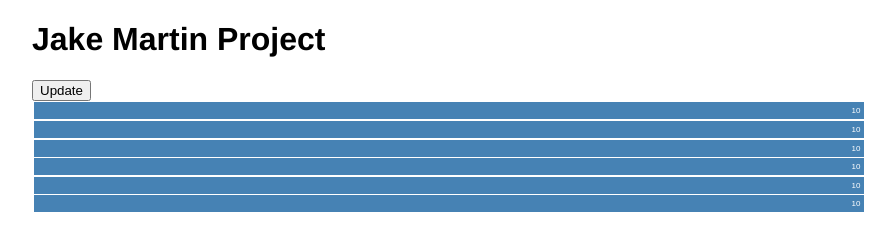
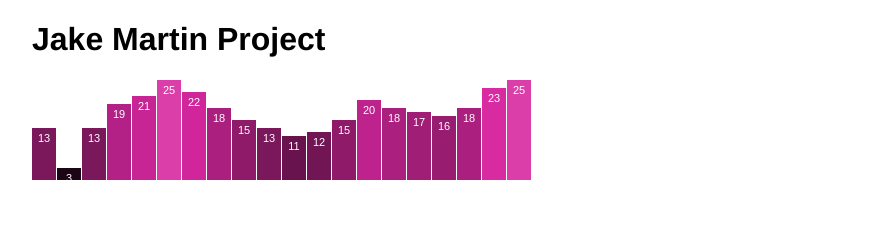
Before and after one commit to jacobjiggler/jacobjiggler.github.io, a plain HTML site: page d3project.html in a window 1280 px wide. Shown: the whole page, without its empty margins (128-1023 px from the left). Drawn offline with Linux system fonts and the light colour scheme.

Commit message:
This is the worst javascript I might have ever written

```diff
--- a/d3project.html
+++ b/d3project.html
@@ -9,60 +9,123 @@ body {
   position: relative;
   width: 960px;
 }
-#work_queues_chart div {
-    font-size: 0.5em;
-    font-family: sans-serif;
-    color: white;
-    background-color: steelblue;
-    text-align: right;
-    padding: 0.5em;
-    margin: 0.2em;
-}
 
 </style>
 <body>
   <h1> Jake Martin Project</h1>
   <script src="d3.min.js" charset="utf-8"></script>
+  <div id="chopstick_chart" />
 
-  <div id="work_queues_chart" />
-<button id="update">Update</button>
 <script>
-function draw(data) {
-  var scale = d3.scale.linear()
-      .domain([0, 35])
-      .range([0, 300]);
+//Width and height
+  var w = 500;
+  var h = 100;
+  var barPadding = 1;
 
-  var bars = d3.select("#work_queues_chart")
-      .selectAll("div")
-      .attr("id","work_queues_chart")
-      .data(data);
+  var stickIndex = 0
+  var dataset = [ 5, 10, 13, 19, 21, 25, 22, 18, 15, 13,
+          11, 12, 15, 20, 18, 17, 16, 18, 23, 25, 5, 10, 13, 19, 21, 25, 22, 18, 15, 13, 15 ];
 
-  // enter selection
-  bars
-      .enter().append("div");
 
-  // update selection
-  bars
-      .style("width", function (d) {return scale(d) + "%";})
-      .text(function (d) {return d;});
+  var temp = [];
+  d3.csv("chopstick-reformatted2.csv", function(error, data) {
+    var i = 0;
+    var a = [];
+    data.forEach(function(d) {
+      d.efficiency = +d.efficiency;
+      d.chopLength = +d.chopLength;
+      d.individual = +d.individual;
+      a.push(d);
+      i++;
+      if ((i % 31) == 0){
+        temp.push(a);
+        a = [];
+      }
+    });
+    init();
+  });
 
-  // exit selection
-  bars
-      .exit().remove();
-};
+  function init() {
+            //Create SVG element
+  	var svg = d3.select("body")
+  				.append("svg")
+  				.attr("width", w)
+  				.attr("height", h);
 
-function update() {
-  console.log("here");
-  var data = [4, 8, 15, 16, 23, 42];
-  draw(data);
-};
+  	svg.selectAll("rect")
+  	   .data(dataset)
+  	   .enter()
+  	   .append("rect")
+  	   .attr("x", function(d, i) {
+  	   		return i * (w / dataset.length);
+  	   })
+  	   .attr("y", function(d) {
+  	   		return h - (d * 4);
+  	   })
+  	   .attr("width", w / dataset.length - barPadding)
+  	   .attr("height", function(d) {
+  	   		return d * 4;
+  	   })
+  	   .attr("fill", function(d) {
+  			return "hsl(319, 69%, " + (d * 2.2) + "%)";
+  	   });
 
-var data = [10, 10, 10, 10, 10, 10];
-window.onload = draw(data);
+  	svg.selectAll("text")
+  	   .data(dataset)
+  	   .enter()
+  	   .append("text")
+  	   .text(function(d) {
+  	   		return d;
+  	   })
+  	   .attr("text-anchor", "middle")
+  	   .attr("x", function(d, i) {
+  	   		return i * (w / dataset.length) + (w / dataset.length - barPadding) / 2;
+  	   })
+  	   .attr("y", function(d) {
+  	   		return h - (d * 4) + 14;
+  	   })
+  	   .attr("font-family", "sans-serif")
+  	   .attr("font-size", "11px")
+  	   .attr("fill", "white");
 
-d3.select('#update')
-  .on("click",update);
-</script>
+     };
+     function redraw(data) {
+       svg.selectAll("rect")
+     	   .data(dataset)
+     	   .attr("x", function(d, i) {
+     	   		return i * (w / dataset.length);
+     	   })
+     	   .attr("y", function(d) {
+     	   		return h - (d * 4);
+     	   })
+     	   .attr("width", w / dataset.length - barPadding)
+     	   .attr("height", function(d) {
+     	   		return d * 4;
+     	   })
+     	   .attr("fill", function(d) {
+            return "hsl(319, 69%, " + (d * 2.2) + "%)";
+     	   });
+
+     	svg.selectAll("text")
+     	   .data(dataset)
+     	   .text(function(d) {
+     	   		return d;
+     	   })
+     	   .attr("text-anchor", "middle")
+     	   .attr("x", function(d, i) {
+     	   		return i * (w / dataset.length) + (w / dataset.length - barPadding) / 2;
+     	   })
+     	   .attr("y", function(d) {
+     	   		return h - (d * 4) + 14;
+     	   })
+     	   .attr("font-family", "sans-serif")
+     	   .attr("font-size", "11px")
+     	   .attr("fill", "white");
+   };
+
+   var dataset = [ 13, 3, 13, 19, 21, 25, 22, 18, 15, 13,
+           11, 12, 15, 20, 18, 17, 16, 18, 23, 25 ];
+  </script>
 </body>
 
 </html>
```
